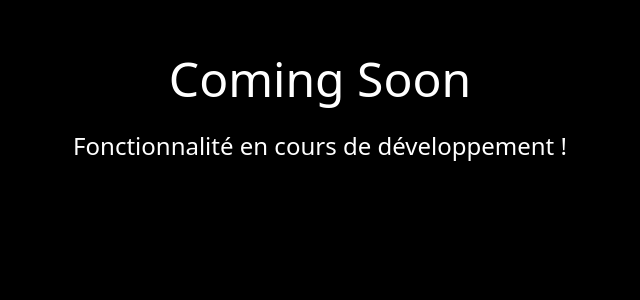
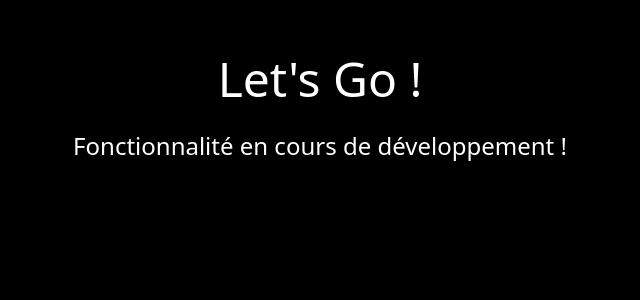
Before and after one commit to GillesCob/BB-site, a Flask app: template app_folder/templates/menu_1.html in a window 1280 px wide. Shown: the part 56-356 px from the top of the page, without its empty margins (320-960 px from the left). Run offline with Flask 3, Linux system fonts and the light colour scheme; the template is opened without the code that fills it, so the values that code supplies are empty.

Commit message:
permier push sur la branch

```diff
--- a/app_folder/templates/menu_1.html
+++ b/app_folder/templates/menu_1.html
@@ -26,7 +26,7 @@
 </head>
 <body>
 <div class="container">
-    <h1>Coming Soon</h1>
+    <h1>Let's Go !</h1>
     <p>Fonctionnalité en cours de développement !</p>
 
 </div>
```
